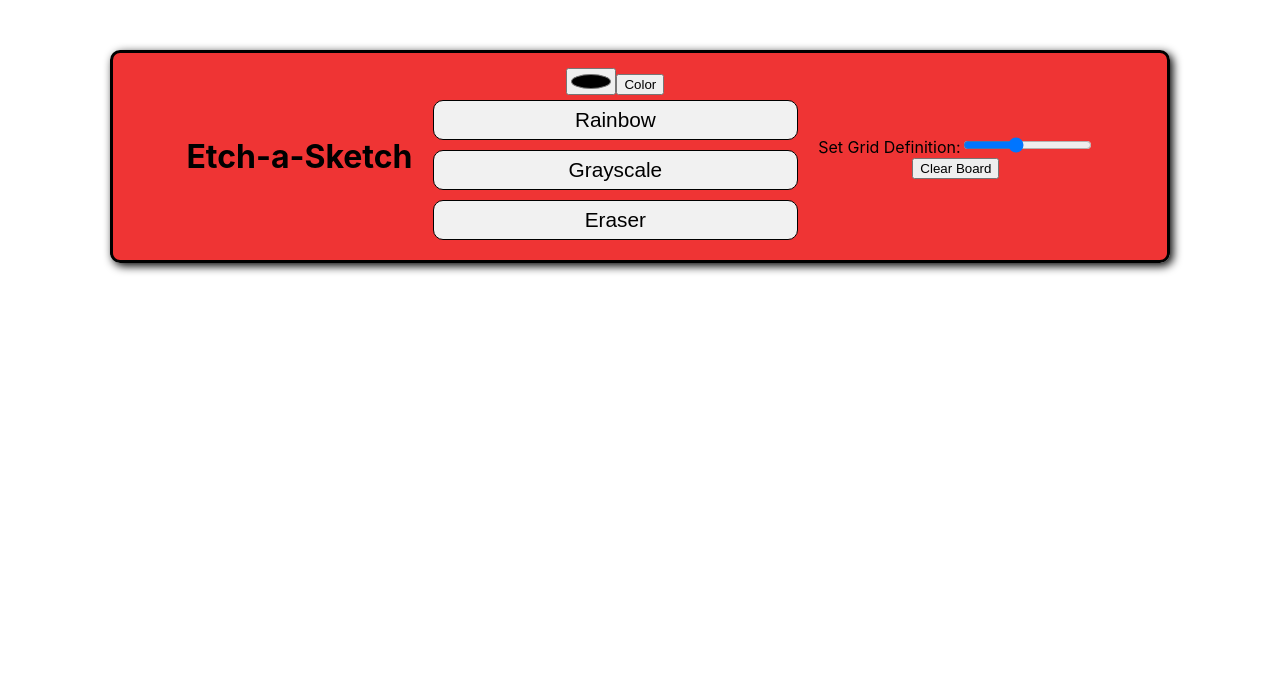
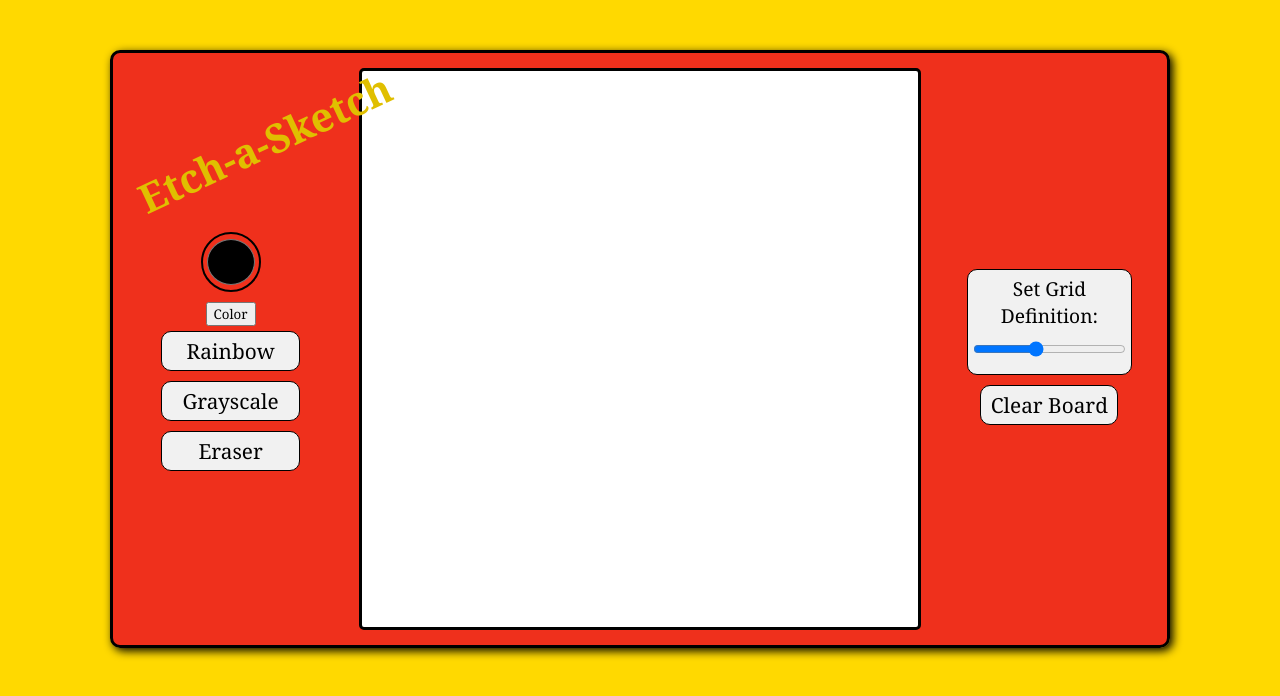
Before and after one commit to federico-palma/playground, a React (Create React App) app: page /Etch-a-Sketch in a window 1280 px wide. Shown: the top 696 px of the page. Built offline with nearby package versions, Linux system fonts and the light colour scheme; the HTML template or start-up script is replaced by a standard one.

Commit message:
Added impoertd classes from JS project

```diff
--- a/src/Pages/Etch-a-SketchPage/Components/ColorSettingsComponent.js
+++ b/src/Pages/Etch-a-SketchPage/Components/ColorSettingsComponent.js
@@ -2,18 +2,18 @@ import classes from "../Etch-a-SketchPage.module.css";
 
 const ColorSettingsComponent = (props) => {
   return (
-    <div class={classes["color-settings"]}>
-      <input type="color" id="colorPicker" class={classes["colorPicker"]} value="#000000" />
-      <button class={classes["btn-mode btn-active"]} id="btn-color-mode">
+    <div className={classes["color-settings"]}>
+      <input type="color" id="colorPicker" className={classes["colorPicker"]} />
+      <button className={classes["btn-mode btn-active"]} id="btn-color-mode">
         Color
       </button>
-      <button class={classes["btn-mode"]} id="btn-rainbow-mode">
+      <button className={classes["btn-mode"]} id="btn-rainbow-mode">
         Rainbow
       </button>
-      <button class={classes["btn-mode"]} id="btn-grayscale-mode">
+      <button className={classes["btn-mode"]} id="btn-grayscale-mode">
         Grayscale
       </button>
-      <button class={classes["btn-mode"]} id="btn-eraser-mode">
+      <button className={classes["btn-mode"]} id="btn-eraser-mode">
         Eraser
       </button>
     </div>
--- a/src/Pages/Etch-a-SketchPage/Components/GridSettingsComponent.js
+++ b/src/Pages/Etch-a-SketchPage/Components/GridSettingsComponent.js
@@ -4,7 +4,7 @@ const GridSettingsComponent = () => {
   return (
     <div className={classes["grid-settings"]}>
       <div className={classes["slider-div"]}>
-        <label for="grid-def-slider">Set Grid Definition:</label>
+        <label htmlFor="grid-def-slider">Set Grid Definition:</label>
         <input
           name="grid-def-slider"
           type="range"
--- a/src/Pages/Etch-a-SketchPage/Components/ScreenComponent.js
+++ b/src/Pages/Etch-a-SketchPage/Components/ScreenComponent.js
@@ -1,9 +1,22 @@
+import { useState } from "react";
 import classes from "../Etch-a-SketchPage.module.css";
 
 const ScreenComponent = () => {
+  const [screenDefinition, setScreenDefinition] = useState(16);
+
   return (
     <div className={classes.screen}>
-      <div id="grid-container" className={classes["grid-container"]}></div>
+      <div className={classes["grid-container"]}>
+        {[...Array(screenDefinition)].map((n, i) => {
+          return (
+            <div
+              className={classes["grid-cell"]}
+              onMouseEnter={console.log(i)}
+              key={i}
+            ></div>
+          );
+        })}
+      </div>
     </div>
   );
 };
--- a/src/Pages/Etch-a-SketchPage/Etch-a-SketchPage.js
+++ b/src/Pages/Etch-a-SketchPage/Etch-a-SketchPage.js
@@ -5,14 +5,16 @@ import classes from "./Etch-a-SketchPage.module.css";
 
 const EtchASketchPage = () => {
   return (
-    <main className={classes.main}>
-      <h1 id="title">Etch-a-Sketch</h1>
-      <ColorSettingsComponent />
+    <div className={classes.background}>
+      <main className={classes.main}>
+        <h1 id={classes.title} >Etch-a-Sketch</h1>
+        <ColorSettingsComponent />
 
-      <ScreenComponent />
+        <ScreenComponent />
 
-      <GridSettingsComponent />
-    </main>
+        <GridSettingsComponent />
+      </main>
+    </div>
   );
 };
 
--- a/src/Pages/Etch-a-SketchPage/Etch-a-SketchPage.module.css
+++ b/src/Pages/Etch-a-SketchPage/Etch-a-SketchPage.module.css
@@ -1,3 +1,18 @@
+* {
+    font-family: "Comic Neue", Cambria, Cochin, Georgia, Times, 'Times New Roman', serif;
+  }
+
+
+.background {
+  background-color: rgb(255, 217, 0);
+  margin: 0px;
+  height: 100vh;
+  width: 100vw;
+  display: flex;
+  justify-content: center;
+  align-items: center;
+}
+
 .main {
   position: relative;
   display: flex;
@@ -13,8 +28,17 @@
   background-color: #ee1f1fe7;
 }
 
+#title {
+  position: absolute;
+  left: 15px;
+  top: 35px;
+  transform: rotate(-25deg);
+  color: rgb(224, 191, 0);
+  font-size: 2.5rem;
+}
+
 /* Screen and Grid */
-#screen {
+.screen {
   margin: auto;
   width: 550px;
   height: 550px;
@@ -24,7 +48,7 @@
   background-color: #ffffff;
 }
 
-#grid-container {
+.grid-container {
   margin: auto;
   width: 100%;
   height: 100%;
@@ -39,7 +63,7 @@
 }
 
 /* Color Settings */
-#color-settings {
+.color-settings {
   display: flex;
   flex-direction: column;
   align-items: center;
@@ -47,7 +71,7 @@
   margin: auto;
 }
 
-#colorPicker {
+.colorPicker {
   margin: 10px;
   background-color: transparent;
   border: 2px black solid;
@@ -73,7 +97,7 @@ input[type="color"]::-webkit-color-swatch {
 }
 
 /* Grid Settings */
-#grid-settings {
+.grid-settings {
   width: 15%;
   margin: auto;
   display: flex;
@@ -82,7 +106,7 @@ input[type="color"]::-webkit-color-swatch {
   justify-content: center;
 }
 
-#slider-div {
+.slider-div {
   width: 100%;
   font-size: 1.2rem;
   padding: 5px;
@@ -95,14 +119,14 @@ input[type="color"]::-webkit-color-swatch {
   border-radius: 10px;
 }
 
-#grid-def-slider {
+.grid-def-slider {
   width: 100%;
   height: 30px;
   margin: 5px;
   cursor: pointer;
 }
 
-#btn-clear {
+.btn-clear {
   width: 90%;
   height: 40px;
   font-size: 1.3rem;
```
Lines whose indentation alone changed are shown as unchanged.
